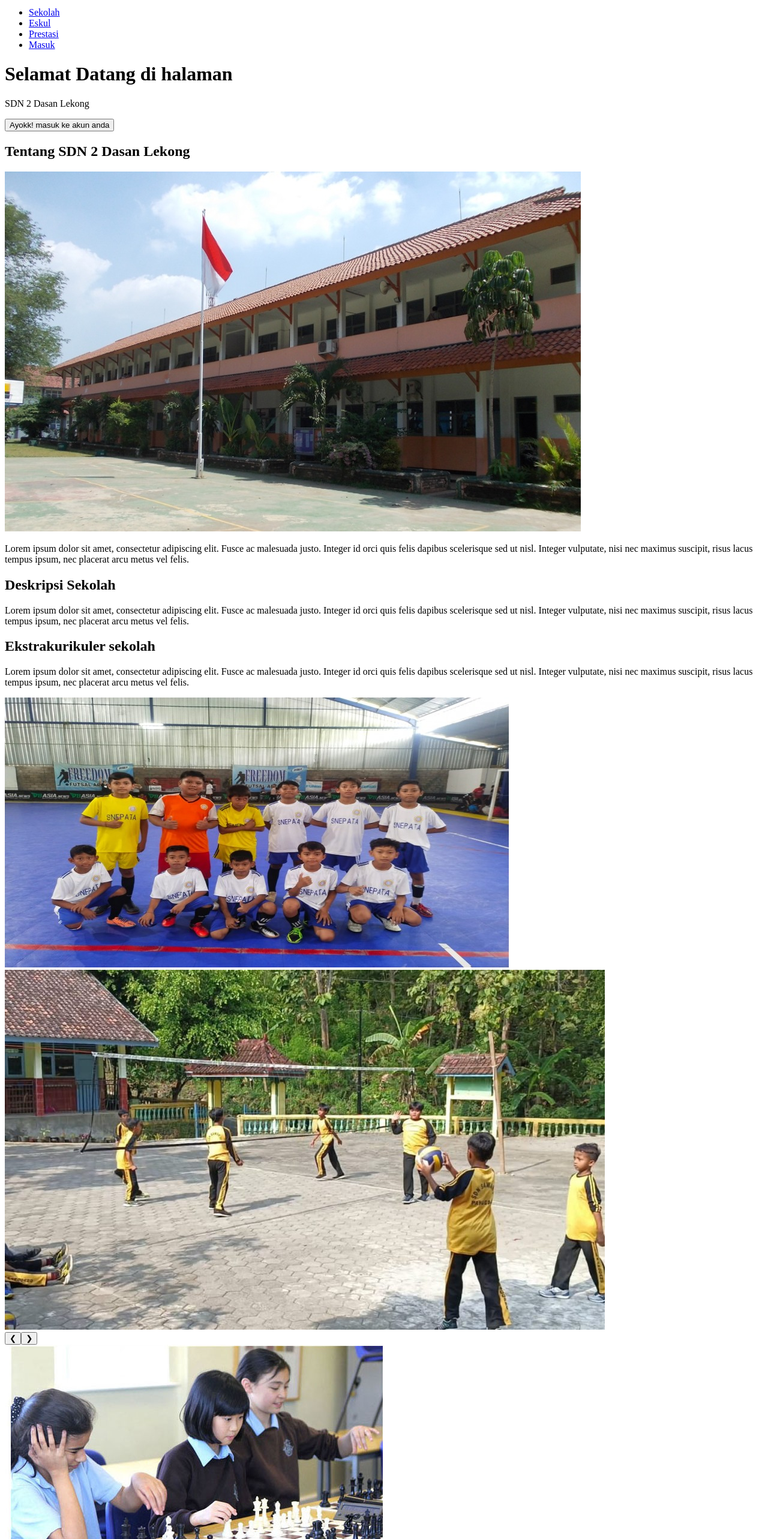
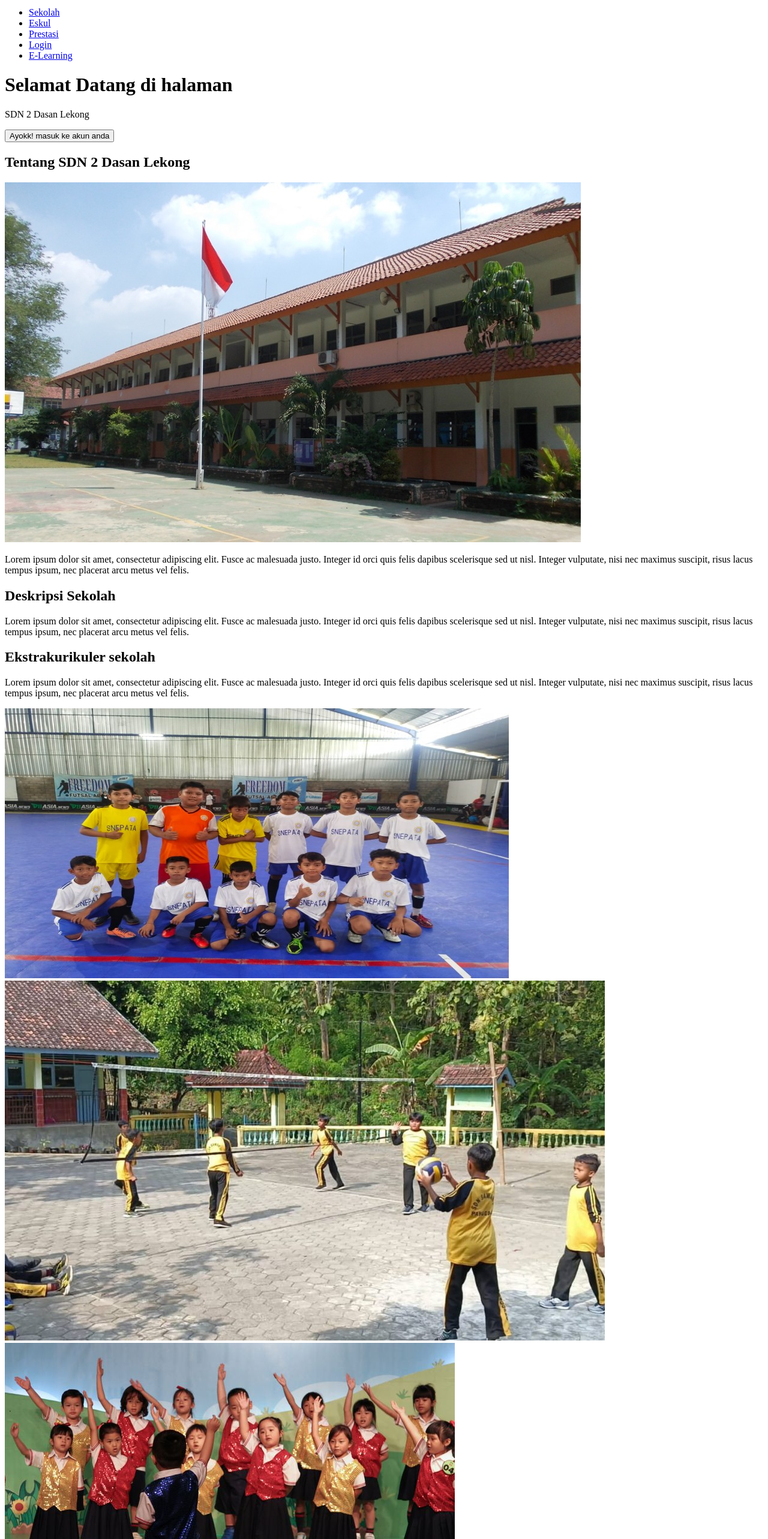
Before and after one commit to akhfarisfz/sdn2dasanlekong, a React (Create React App) app in the folder frontend/: page / in a window 1280 px wide. Shown: the part 1276-3842 px from the top of the page at 60% size. Built offline with nearby package versions, Linux system fonts and the light colour scheme.

Commit message:
benerin navbar di dashboard siswa

```diff
--- a/frontend/src/App.js
+++ b/frontend/src/App.js
@@ -8,6 +8,7 @@ import { ContextApplication } from "./libs/config/contexts.js";
 import { useState } from "react";
 import PageCommonOutlet from "./Page/commons/PageCommonOutlet.js";
 import AdminDetail from "./Page/AdminDetail.js";
+import E_learningSiswa from "./Page/Siswa/E-learningSiswa.js";
 
 function App() {
   const [isAuthenticated, setIsAuthenticated] = useState(true);
@@ -31,7 +32,12 @@ function App() {
           <Route element={<PageCommonOutlet />}>
             <Route path="/guru/dashboard" element={<DashboardGuru />} />
           </Route>
-
+          <Route element={<PageCommonOutlet />}>
+            <Route
+              path="/siswa/eLearning"
+              element={<E_learningSiswa />}
+            ></Route>
+          </Route>
         </Routes>
       </BrowserRouter>
     </ContextApplication.Provider>
--- a/frontend/src/Page/Home Page/Header.js
+++ b/frontend/src/Page/Home Page/Header.js
@@ -1,12 +1,29 @@
-import React, { useState } from "react";
+import React, { useState, useContext } from "react";
 import { CgMenuGridO } from "react-icons/cg";
 import { IoCloseCircleOutline } from "react-icons/io5";
 import Logo from "../../img/tuturi.png";
 import { Link } from "react-scroll";
 import { NavLink } from "react-router-dom";
+import { useLocation } from "react-router-dom";
+import useJWT from "../../libs/hooks/useJWT";
+import { useNavigate } from "react-router-dom";
+import { ContextApplication } from "../../libs/config/contexts";
 
 function Header() {
   let [isOpen, setIsOpen] = useState(false);
+  const token = localStorage.getItem("token");
+  const isLoggedIn = !!token;
+
+  const jwt = useJWT();
+  const application = useContext(ContextApplication);
+  const navigate = useNavigate();
+
+  const signOut = () => {
+    jwt.signOut();
+    navigate("/login");
+    application.setIsAuthenticated(false);
+  };
+
   return (
     <div className="z-10 shadow-md w-screen bg-blue-400 fixed top-0 left-0 ">
       <div className="md:px-10 py-4 px-7 md:flex justify-between items-center">
@@ -54,7 +71,17 @@ function Header() {
             </a>
           </li>
           <li className="font-semibold my-7 md:my-0 md:ml-8">
-            <NavLink to="/login">Masuk</NavLink>
+            <NavLink
+              to={isLoggedIn ? "/login" : "/login"}
+              onClick={isLoggedIn ? signOut : null}
+            >
+              {isLoggedIn ? "Logout" : "Login"}
+            </NavLink>
+          </li>
+          <li className="font-semibold my-7 md:my-0 md:ml-8">
+            <NavLink to={isLoggedIn ? "/siswa/eLearning" : "/login"}>
+              E-Learning
+            </NavLink>
           </li>
         </ul>
       </div>
--- a/frontend/src/Page/Home Page/Home.js
+++ b/frontend/src/Page/Home Page/Home.js
@@ -127,11 +127,11 @@ function Home() {
                         i === currentImageIndexes[index] ? "block" : "hidden"
                       }
                     >
-                      <div className="inline-block w-80 h-52 rounded-full">
+                      <div className="inline-block w-80 h-52 rounded-xl">
                         <img
                           src={image.src}
                           alt={image.alt}
-                          className="inline-block w-80 h-52 rounded-full"
+                          className="inline-block w-80 h-52 rounded-xl"
                         />
                       </div>
                     </div>
--- a/frontend/src/Page/Siswa/DashboardSiswa.js
+++ b/frontend/src/Page/Siswa/DashboardSiswa.js
@@ -1,5 +1,6 @@
 import React from "react";
 import { useLocation } from "react-router-dom";
+import Header from "../Home Page/Header";
 
 function DashboardAdmin() {
   // Gunakan useLocation untuk mengakses location dan state
@@ -8,13 +9,16 @@ function DashboardAdmin() {
   const role = state && state.role;
 
   return (
-    <div>
+    <>
+      <Header />
+      <div className="container">
         {role ? (
           <div>Ini adalah dashboard untuk role: {role}</div>
         ) : (
           <div>Anda tidak diizinkan</div>
         )}
       </div>
+    </>
   );
 }
 
--- /dev/null
+++ b/frontend/src/Page/Siswa/E-learningSiswa.js
@@ -0,0 +1,7 @@
+import React from "react";
+
+function E_learningSiswa() {
+  return <div>E_learningSiswa</div>;
+}
+
+export default E_learningSiswa;
--- a/frontend/src/libs/data/data_eskul.js
+++ b/frontend/src/libs/data/data_eskul.js
@@ -16,6 +16,7 @@ const dataEskul = [
     images: [
       { src: futsal, alt: "Eskul Futsal 1" },
       { src: voli, alt: "Eskul Futsal 2" },
+      { src: suara, alt: "Eskul Futsal 2" },
       // Tambahkan gambar-gambar eskul futsal sesuai kebutuhan
     ],
   },
```
Lines whose indentation alone changed are shown as unchanged.
